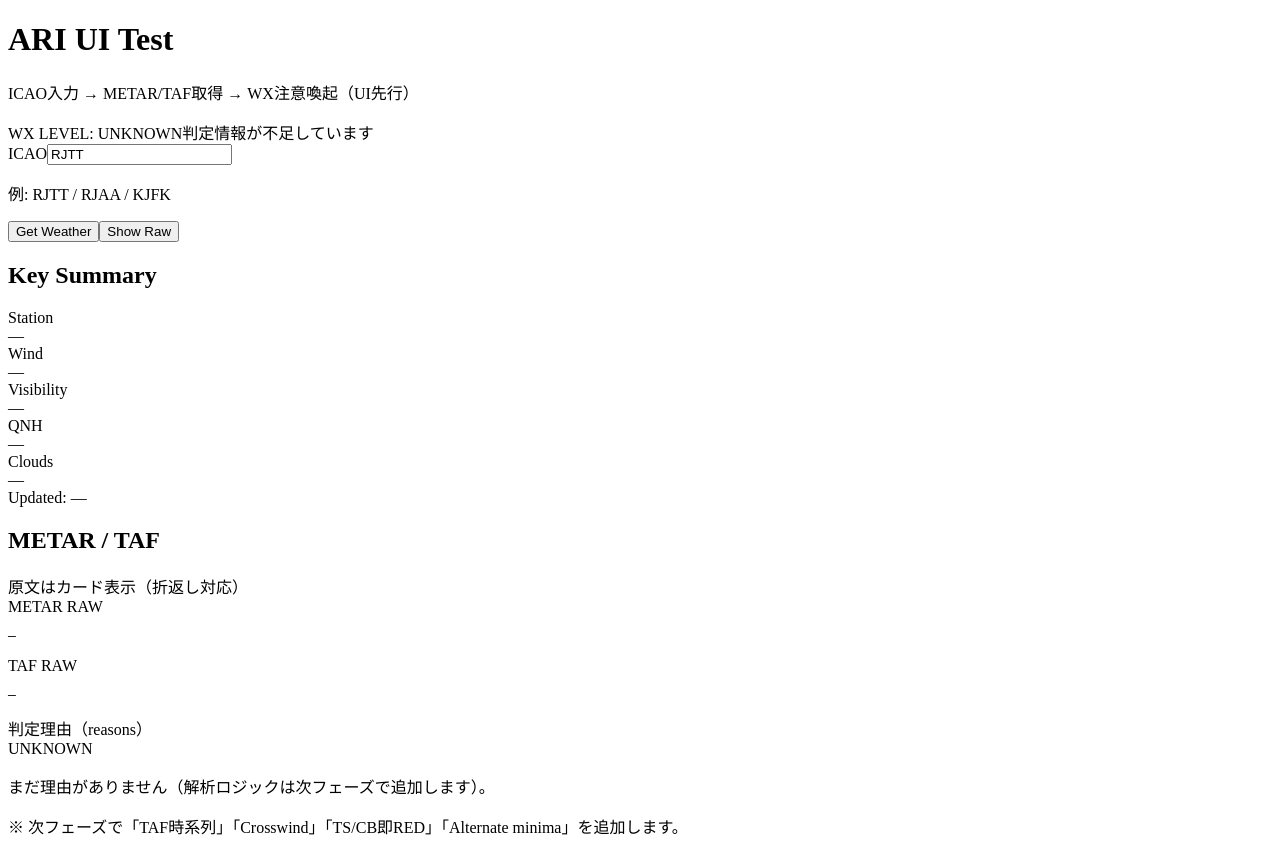
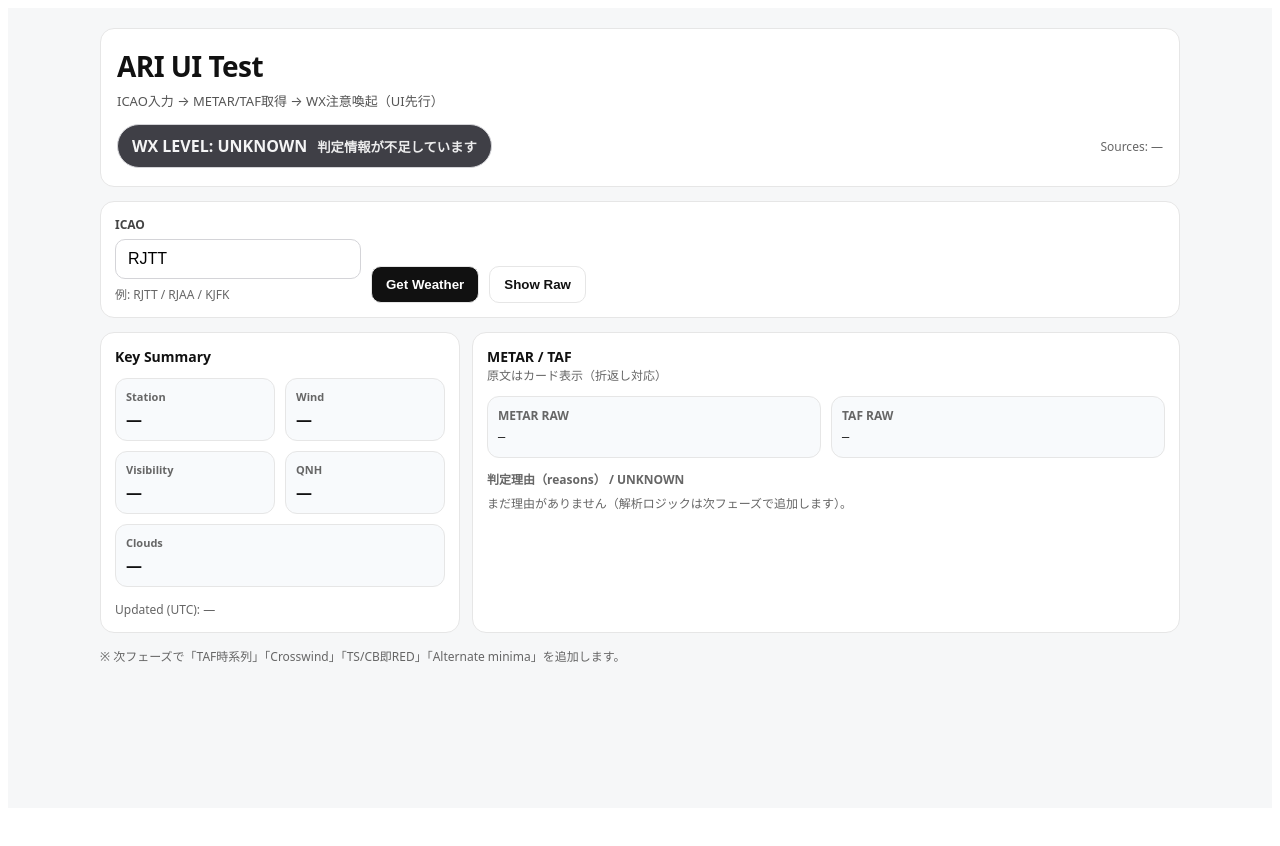
Before and after one commit to ZetecR-cloud/ari-safety-intelligence, a Next.js app: page /ui-test in a window 1280 px wide. After the commit the page ends 816 px from the top, so only its background shows below. Built offline with nearby package versions, Linux system fonts and the light colour scheme.

Commit message:
Update page.tsx

```diff
--- a/app/ui-test/page.tsx
+++ b/app/ui-test/page.tsx
@@ -26,44 +26,26 @@ type WxResponse = {
   [k: string]: any;
 };
 
-function clsx(...xs: Array<string | false | null | undefined>) {
-  return xs.filter(Boolean).join(" ");
-}
-
 function safeUpper(s: string) {
   return (s ?? "").trim().toUpperCase();
 }
 
-function levelUi(level: WxLevel) {
+function normalizeLevel(lv?: string): WxLevel {
+  const x = (lv ?? "").toUpperCase();
+  if (x === "GREEN" || x === "AMBER" || x === "RED") return x;
+  return "UNKNOWN";
+}
+
+function levelCopy(level: WxLevel) {
   switch (level) {
     case "GREEN":
-      return {
-        badge: "bg-emerald-600 text-white",
-        ring: "ring-emerald-200",
-        title: "GREEN",
-        sub: "通常運航可（監視継続）",
-      };
+      return { label: "GREEN", desc: "通常運航可（監視継続）" };
     case "AMBER":
-      return {
-        badge: "bg-amber-500 text-white",
-        ring: "ring-amber-200",
-        title: "AMBER",
-        sub: "注意（要監視・条件確認）",
-      };
+      return { label: "AMBER", desc: "注意（条件確認・要監視）" };
     case "RED":
-      return {
-        badge: "bg-red-600 text-white",
-        ring: "ring-red-200",
-        title: "RED",
-        sub: "要判断（PIC/Dispatch Review）",
-      };
+      return { label: "RED", desc: "要判断（PIC/Dispatch Review）" };
     default:
-      return {
-        badge: "bg-zinc-600 text-white",
-        ring: "ring-zinc-200",
-        title: "UNKNOWN",
-        sub: "判定情報が不足しています",
-      };
+      return { label: "UNKNOWN", desc: "判定情報が不足しています" };
   }
 }
 
@@ -74,13 +56,22 @@ export default function UiTest() {
   const [err, setErr] = useState<string | null>(null);
   const [showRaw, setShowRaw] = useState(false);
 
-  const level: WxLevel = useMemo(() => {
-    const lv = data?.wx_analysis?.level;
-    if (lv === "GREEN" || lv === "AMBER" || lv === "RED") return lv;
-    return data ? "UNKNOWN" : "UNKNOWN";
-  }, [data]);
+  const level: WxLevel = useMemo(
+    () => normalizeLevel(data?.wx_analysis?.level),
+    [data]
+  );
+  const lv = levelCopy(level);
 
-  const ui = levelUi(level);
+  const metarRaw = data?.metar?.raw ?? "—";
+  const tafRaw = data?.taf ?? "—";
+
+  const station = data?.icao ?? "—";
+  const wind = data?.metar?.wind ?? "—";
+  const vis = data?.metar?.visibility ?? "—";
+  const qnh = data?.metar?.qnh ?? "—";
+  const clouds = data?.metar?.clouds?.length ? data.metar.clouds.join(", ") : "—";
+  const updated = data?.time ?? "—";
+  const reasons = data?.wx_analysis?.reasons ?? [];
 
   async function go() {
     const q = safeUpper(icao);
@@ -104,162 +95,365 @@ export default function UiTest() {
     }
   }
 
-  const metarRaw = data?.metar?.raw ?? "—";
-  const tafRaw = data?.taf ?? "—";
-  const reasons = data?.wx_analysis?.reasons ?? [];
+  return (
+    <div className="page">
+      <style jsx>{`
+        .page {
+          min-height: 100vh;
+          background: #f6f7f8;
+          color: #111;
+          font-family: ui-sans-serif, system-ui, -apple-system, Segoe UI, Roboto,
+            Helvetica, Arial, "Apple Color Emoji", "Segoe UI Emoji";
+        }
+        .wrap {
+          max-width: 1080px;
+          margin: 0 auto;
+          padding: 20px 16px 40px;
+        }
+        .header {
+          background: #fff;
+          border: 1px solid #e6e6e6;
+          border-radius: 14px;
+          padding: 18px 16px;
+        }
+        .title {
+          font-size: 28px;
+          font-weight: 800;
+          margin: 0;
+          letter-spacing: -0.02em;
+        }
+        .subtitle {
+          margin-top: 6px;
+          font-size: 13px;
+          color: #555;
+        }
+        .toprow {
+          display: flex;
+          gap: 12px;
+          align-items: center;
+          justify-content: space-between;
+          flex-wrap: wrap;
+          margin-top: 14px;
+        }
+        .badge {
+          display: inline-flex;
+          align-items: center;
+          gap: 10px;
+          border-radius: 999px;
+          padding: 10px 14px;
+          font-weight: 800;
+          border: 1px solid #e6e6e6;
+        }
+        .badge small {
+          font-weight: 600;
+          color: rgba(255, 255, 255, 0.9);
+        }
+        .green {
+          background: #0f5132;
+          color: #d1e7dd;
+          border-color: #b7dfc6;
+        }
+        .amber {
+          background: #b45309;
+          color: #fffbeb;
+          border-color: #f5d090;
+        }
+        .red {
+          background: #991b1b;
+          color: #fee2e2;
+          border-color: #fecaca;
+        }
+        .unknown {
+          background: #3f3f46;
+          color: #f4f4f5;
+          border-color: #d4d4d8;
+        }
 
-  return (
-    <div className="min-h-screen bg-zinc-50 text-zinc-900">
+        .controls {
+          margin-top: 14px;
+          background: #fff;
+          border: 1px solid #e6e6e6;
+          border-radius: 14px;
+          padding: 14px;
+        }
+        .row {
+          display: flex;
+          gap: 10px;
+          align-items: end;
+          flex-wrap: wrap;
+        }
+        label {
+          font-size: 12px;
+          font-weight: 700;
+          color: #444;
+          display: block;
+        }
+        input {
+          margin-top: 6px;
+          border: 1px solid #d4d4d8;
+          border-radius: 10px;
+          padding: 10px 12px;
+          font-size: 16px;
+          width: 220px;
+          outline: none;
+          background: #fff;
+        }
+        input:focus {
+          border-color: #a1a1aa;
+          box-shadow: 0 0 0 4px rgba(161, 161, 170, 0.2);
+        }
+        .hint {
+          margin-top: 6px;
+          font-size: 12px;
+          color: #666;
+        }
+        .btn {
+          border: 1px solid #e6e6e6;
+          border-radius: 10px;
+          padding: 10px 14px;
+          font-weight: 800;
+          cursor: pointer;
+          background: #111;
+          color: #fff;
+        }
+        .btn:disabled {
+          opacity: 0.6;
+          cursor: not-allowed;
+        }
+        .btn2 {
+          border: 1px solid #e6e6e6;
+          border-radius: 10px;
+          padding: 10px 14px;
+          font-weight: 800;
+          cursor: pointer;
+          background: #fff;
+          color: #111;
+        }
+
+        .grid {
+          display: grid;
+          grid-template-columns: 1fr;
+          gap: 12px;
+          margin-top: 14px;
+        }
+        @media (min-width: 900px) {
+          .grid {
+            grid-template-columns: 360px 1fr;
+          }
+        }
+
+        .card {
+          background: #fff;
+          border: 1px solid #e6e6e6;
+          border-radius: 14px;
+          padding: 14px;
+        }
+        .card h2 {
+          margin: 0;
+          font-size: 14px;
+          font-weight: 900;
+        }
+        .small {
+          font-size: 12px;
+          color: #666;
+        }
+
+        .kgrid {
+          display: grid;
+          grid-template-columns: repeat(2, minmax(0, 1fr));
+          gap: 10px;
+          margin-top: 12px;
+        }
+        .k {
+          background: #f8fafc;
+          border: 1px solid #e6e6e6;
+          border-radius: 12px;
+          padding: 10px;
+        }
+        .k .lab {
+          font-size: 11px;
+          color: #666;
+          font-weight: 800;
+        }
+        .k .val {
+          margin-top: 4px;
+          font-size: 16px;
+          font-weight: 900;
+        }
+
+        .twocol {
+          display: grid;
+          grid-template-columns: 1fr;
+          gap: 10px;
+          margin-top: 12px;
+        }
+        @media (min-width: 900px) {
+          .twocol {
+            grid-template-columns: 1fr 1fr;
+          }
+        }
+        pre {
+          white-space: pre-wrap;
+          word-break: break-word;
+          margin: 0;
+          font-size: 12px;
+          line-height: 1.45;
+        }
+        .prebox {
+          background: #f8fafc;
+          border: 1px solid #e6e6e6;
+          border-radius: 12px;
+          padding: 10px;
+        }
+
+        .rawjson {
+          margin-top: 10px;
+          background: #0b1220;
+          color: #6ef08f;
+          border: 1px solid #1f2937;
+          border-radius: 12px;
+          padding: 10px;
+          max-height: 420px;
+          overflow: auto;
+        }
+
+        .error {
+          margin-top: 12px;
+          border: 1px solid #fecaca;
+          background: #fef2f2;
+          color: #7f1d1d;
+          border-radius: 12px;
+          padding: 10px 12px;
+          font-size: 13px;
+          font-weight: 700;
+        }
+        .footer {
+          margin-top: 14px;
+          font-size: 12px;
+          color: #666;
+        }
+      `}</style>
+
+      <div className="wrap">
         {/* Header */}
-      <header className="border-b bg-white">
-        <div className="mx-auto max-w-6xl px-4 py-6">
-          <div className="flex flex-col gap-2 sm:flex-row sm:items-end sm:justify-between">
-            <div>
-              <h1 className="text-2xl font-semibold tracking-tight">ARI UI Test</h1>
-              <p className="text-sm text-zinc-600">
-                ICAO入力 → METAR/TAF取得 → WX注意喚起（UI先行）
-              </p>
+        <div className="header">
+          <h1 className="title">ARI UI Test</h1>
+          <div className="subtitle">ICAO入力 → METAR/TAF取得 → WX注意喚起（UI先行）</div>
+
+          <div className="toprow">
+            <div
+              className={
+                "badge " +
+                (level === "GREEN"
+                  ? "green"
+                  : level === "AMBER"
+                  ? "amber"
+                  : level === "RED"
+                  ? "red"
+                  : "unknown")
+              }
+              aria-label={`WX LEVEL ${lv.label}`}
+            >
+              WX LEVEL: {lv.label} <small>{lv.desc}</small>
             </div>
 
-            <div
-              className={clsx(
-                "rounded-2xl bg-white px-4 py-3 shadow-sm ring-1",
-                ui.ring
-              )}
-            >
-              <div className="flex items-center gap-3">
-                <span className={clsx("rounded-full px-3 py-1 text-sm font-semibold", ui.badge)}>
-                  WX LEVEL: {ui.title}
-                </span>
-                <span className="text-sm text-zinc-600">{ui.sub}</span>
+            <div className="small">
+              Sources: {(data?.sources ?? []).join(", ") || "—"}
             </div>
           </div>
         </div>
-        </div>
-      </header>
 
-      {/* Body */}
-      <main className="mx-auto max-w-6xl px-4 py-6">
-        {/* Search */}
-        <div className="rounded-2xl bg-white p-4 shadow-sm ring-1 ring-zinc-200">
-          <div className="flex flex-col gap-3 sm:flex-row sm:items-end">
-            <div className="flex-1">
-              <label className="text-xs font-medium text-zinc-700">ICAO</label>
+        {/* Controls */}
+        <div className="controls">
+          <div className="row">
+            <div>
+              <label>ICAO</label>
               <input
                 value={icao}
                 onChange={(e) => setIcao(e.target.value.toUpperCase())}
                 placeholder="RJTT"
-                className="mt-1 w-full rounded-xl border border-zinc-300 bg-white px-4 py-3 text-base outline-none focus:border-zinc-400 focus:ring-2 focus:ring-zinc-200"
               />
-              <p className="mt-1 text-xs text-zinc-500">例: RJTT / RJAA / KJFK</p>
+              <div className="hint">例: RJTT / RJAA / KJFK</div>
             </div>
 
-            <div className="flex gap-2">
-              <button
-                onClick={go}
-                disabled={loading}
-                className={clsx(
-                  "rounded-xl px-5 py-3 text-sm font-semibold shadow-sm ring-1 ring-zinc-200",
-                  loading
-                    ? "bg-zinc-200 text-zinc-600"
-                    : "bg-zinc-900 text-white hover:bg-zinc-800"
-                )}
-              >
+            <button className="btn" onClick={go} disabled={loading}>
               {loading ? "Fetching..." : "Get Weather"}
             </button>
 
-              <button
-                onClick={() => setShowRaw((v) => !v)}
-                className="rounded-xl bg-white px-4 py-3 text-sm font-semibold text-zinc-900 shadow-sm ring-1 ring-zinc-200 hover:bg-zinc-50"
-              >
+            <button className="btn2" onClick={() => setShowRaw((v) => !v)}>
               {showRaw ? "Hide Raw" : "Show Raw"}
             </button>
           </div>
+
+          {err && <div className="error">Error: {err}</div>}
         </div>
 
-          {err && (
-            <div className="mt-4 rounded-xl border border-red-200 bg-red-50 px-4 py-3 text-sm text-red-800">
-              <div className="font-semibold">Error</div>
-              <div className="mt-1">{err}</div>
+        {/* Main Grid */}
+        <div className="grid">
+          {/* Key Summary */}
+          <div className="card">
+            <h2>Key Summary</h2>
+
+            <div className="kgrid">
+              <div className="k">
+                <div className="lab">Station</div>
+                <div className="val">{station}</div>
               </div>
-          )}
+              <div className="k">
+                <div className="lab">Wind</div>
+                <div className="val">{wind}</div>
               </div>
-
-        {/* Summary */}
-        <div className="mt-6 grid gap-4 lg:grid-cols-3">
-          <section className="rounded-2xl bg-white p-4 shadow-sm ring-1 ring-zinc-200 lg:col-span-1">
-            <h2 className="text-sm font-semibold">Key Summary</h2>
-
-            <div className="mt-3 space-y-3 text-sm">
-              <div className="rounded-xl bg-zinc-50 p-3 ring-1 ring-zinc-200">
-                <div className="text-xs text-zinc-500">Station</div>
-                <div className="mt-1 font-semibold">{data?.icao ?? "—"}</div>
+              <div className="k">
+                <div className="lab">Visibility</div>
+                <div className="val">{vis}</div>
               </div>
-
-              <div className="rounded-xl bg-zinc-50 p-3 ring-1 ring-zinc-200">
-                <div className="text-xs text-zinc-500">Wind</div>
-                <div className="mt-1 font-semibold">{data?.metar?.wind ?? "—"}</div>
+              <div className="k">
+                <div className="lab">QNH</div>
+                <div className="val">{qnh}</div>
               </div>
-
-              <div className="rounded-xl bg-zinc-50 p-3 ring-1 ring-zinc-200">
-                <div className="text-xs text-zinc-500">Visibility</div>
-                <div className="mt-1 font-semibold">{data?.metar?.visibility ?? "—"}</div>
-              </div>
-
-              <div className="rounded-xl bg-zinc-50 p-3 ring-1 ring-zinc-200">
-                <div className="text-xs text-zinc-500">QNH</div>
-                <div className="mt-1 font-semibold">{data?.metar?.qnh ?? "—"}</div>
-              </div>
-
-              <div className="rounded-xl bg-zinc-50 p-3 ring-1 ring-zinc-200">
-                <div className="text-xs text-zinc-500">Clouds</div>
-                <div className="mt-1 font-semibold">
-                  {data?.metar?.clouds?.length ? data.metar.clouds.join(", ") : "—"}
+              <div className="k" style={{ gridColumn: "1 / -1" }}>
+                <div className="lab">Clouds</div>
+                <div className="val">{clouds}</div>
               </div>
             </div>
 
-              <div className="text-xs text-zinc-500">Updated: {data?.time ?? "—"}</div>
-            </div>
-          </section>
-
-          <section className="rounded-2xl bg-white p-4 shadow-sm ring-1 ring-zinc-200 lg:col-span-2">
-            <div className="flex items-center justify-between gap-3">
-              <h2 className="text-sm font-semibold">METAR / TAF</h2>
-              <div className="text-xs text-zinc-500">原文はカード表示（折返し対応）</div>
+            <div className="footer">Updated (UTC): {updated}</div>
           </div>
 
-            <div className="mt-4 grid gap-4 md:grid-cols-2">
-              <div className="rounded-2xl bg-zinc-50 p-4 ring-1 ring-zinc-200">
-                <div className="mb-2 text-xs font-semibold text-zinc-700">METAR RAW</div>
-                <pre className="whitespace-pre-wrap break-words rounded-xl bg-white p-3 text-xs leading-relaxed ring-1 ring-zinc-200">
-                  {metarRaw}
-                </pre>
+          {/* METAR / TAF */}
+          <div className="card">
+            <h2>METAR / TAF</h2>
+            <div className="small">原文はカード表示（折返し対応）</div>
+
+            <div className="twocol">
+              <div className="prebox">
+                <div className="small" style={{ fontWeight: 900, marginBottom: 6 }}>
+                  METAR RAW
+                </div>
+                <pre>{metarRaw}</pre>
               </div>
 
-              <div className="rounded-2xl bg-zinc-50 p-4 ring-1 ring-zinc-200">
-                <div className="mb-2 text-xs font-semibold text-zinc-700">TAF RAW</div>
-                <pre className="whitespace-pre-wrap break-words rounded-xl bg-white p-3 text-xs leading-relaxed ring-1 ring-zinc-200">
-                  {tafRaw}
-                </pre>
+              <div className="prebox">
+                <div className="small" style={{ fontWeight: 900, marginBottom: 6 }}>
+                  TAF RAW
+                </div>
+                <pre>{tafRaw}</pre>
               </div>
             </div>
 
-            <div className="mt-4 rounded-2xl bg-white p-4 ring-1 ring-zinc-200">
-              <div className="flex items-center justify-between">
-                <div className="text-sm font-semibold">判定理由（reasons）</div>
-                <span className={clsx("rounded-full px-3 py-1 text-xs font-semibold", ui.badge)}>
-                  {ui.title}
-                </span>
+            <div style={{ marginTop: 12 }}>
+              <div className="small" style={{ fontWeight: 900 }}>
+                判定理由（reasons） / {lv.label}
               </div>
 
               {reasons.length === 0 ? (
-                <p className="mt-2 text-sm text-zinc-600">
+                <div className="small" style={{ marginTop: 6 }}>
                   まだ理由がありません（解析ロジックは次フェーズで追加します）。
-                </p>
+                </div>
               ) : (
-                <ul className="mt-3 space-y-2">
+                <ul style={{ marginTop: 8, paddingLeft: 18 }}>
                   {reasons.map((r, i) => (
-                    <li key={i} className="rounded-xl bg-zinc-50 px-3 py-2 text-sm ring-1 ring-zinc-200">
+                    <li key={i} className="small" style={{ marginBottom: 6 }}>
                       {r}
                     </li>
                   ))}
@@ -268,20 +462,15 @@ export default function UiTest() {
             </div>
 
             {showRaw && (
-              <div className="mt-4 rounded-2xl bg-zinc-50 p-4 ring-1 ring-zinc-200">
-                <div className="mb-2 text-xs font-semibold text-zinc-700">RAW JSON</div>
-                <pre className="max-h-[420px] overflow-auto rounded-xl bg-zinc-950 p-3 text-xs text-green-300">
-                  {JSON.stringify(data ?? {}, null, 2)}
-                </pre>
+              <pre className="rawjson">{JSON.stringify(data ?? {}, null, 2)}</pre>
+            )}
           </div>
-            )}
-          </section>
         </div>
 
-        <div className="mt-6 text-xs text-zinc-500">
+        <div className="footer">
           ※ 次フェーズで「TAF時系列」「Crosswind」「TS/CB即RED」「Alternate minima」を追加します。
         </div>
-      </main>
+      </div>
     </div>
   );
 }
```
Lines whose indentation alone changed are shown as unchanged.
